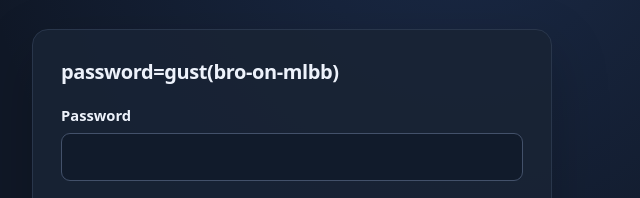
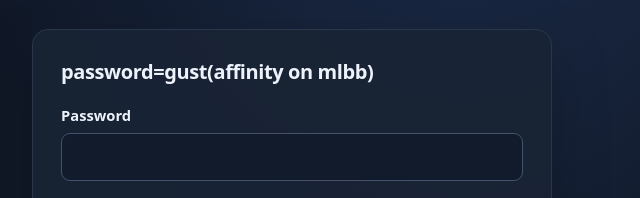
Before and after one commit to ADR1111-lab/adrcollect.github.com, a plain HTML site: page index.html in a window 1280 px wide. Shown: the part 196-394 px from the top of the page, 178-818 px from the left. Drawn offline with Linux system fonts and the light colour scheme.

Commit message:
Update index.html

```diff
--- a/index.html
+++ b/index.html
@@ -17,7 +17,7 @@
         </header>
 
         <section id="lock-panel" class="panel" aria-labelledby="lock-heading">
-            <h2 id="lock-heading">password=gust(bro-on-mlbb)</h2>
+            <h2 id="lock-heading">password=gust(affinity on mlbb)</h2>
             <form id="unlock-form">
                 <label class="field-label" for="password-input">Password</label>
                 <input id="password-input" name="password" type="password" autocomplete="current-password" required>
```
